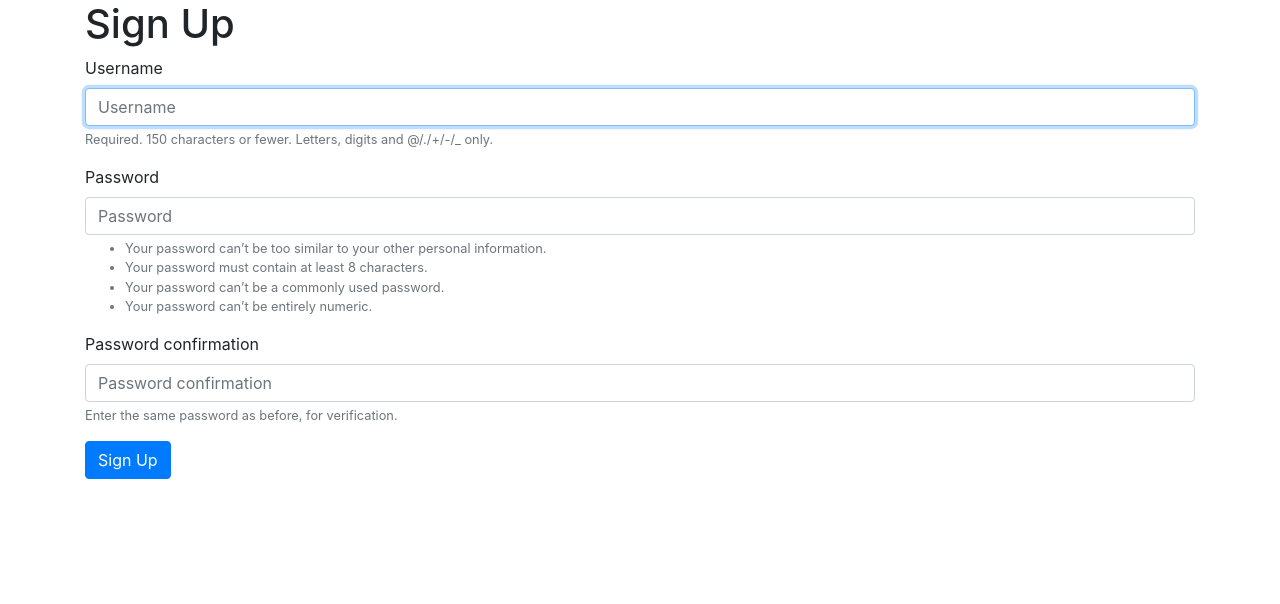
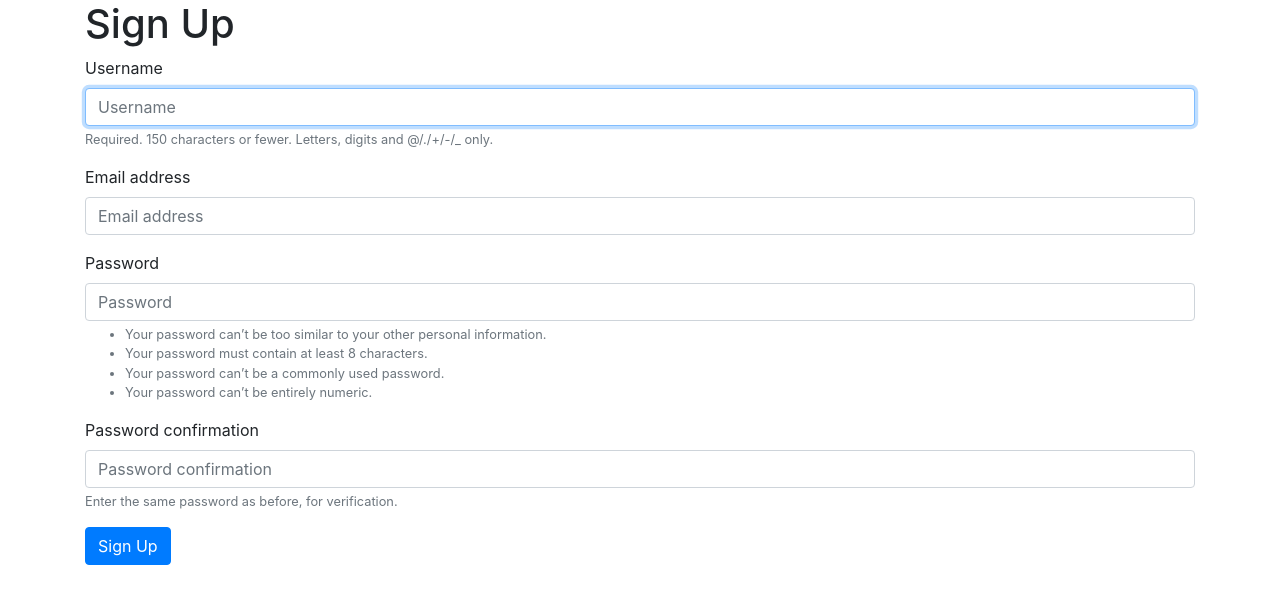
Before and after one commit to yogenns/libraryMgmtProject, a Django app: page /signup/ in a window 1280 px wide. Shown: the part 56-660 px from the top of the page. Run offline with Django 3.2, Linux system fonts and the light colour scheme; some libraries are stand-ins or nearby versions.

Commit message:
Task 2 - Add Sign Up Page

```diff
--- a/yogenLibrary/library_app/forms.py
+++ b/yogenLibrary/library_app/forms.py
@@ -5,10 +5,10 @@ from django.contrib.auth.forms import UserCreationForm
 class CreateUserForm(UserCreationForm):
 
     class Meta:
-        fields = ('username', 'email', 'password1', 'password2')
+        fields = ('username', 'email', 'password1')
         model = get_user_model()
 
-    def __init__(self, *args, **kwargs):
-        super().__init__(*args, **kawrgs)
-        self.fields['username'].label = 'Display Name'
-        self.fields['email'].label = 'Email Address'
+    # Use below to update Labels of fields on Sign Up Page
+    # def __init__(self, *args, **kwargs):
+    #    super().__init__(*args, **kwargs)
+    #    self.fields['email'].label = 'Email Address'
--- a/yogenLibrary/library_app/templates/library_app/login.html
+++ b/yogenLibrary/library_app/templates/library_app/login.html
@@ -6,7 +6,7 @@
     <form method="POST">
         {% csrf_token %}
         {% bootstrap_form form %}
-        <input type="submit" class="btn btn-default" value="Login">
+        <input type="submit" class="btn btn-primary" value="Login">
     </form>
 
 </div>
--- a/yogenLibrary/library_app/views.py
+++ b/yogenLibrary/library_app/views.py
@@ -10,6 +10,6 @@ class HomeView(TemplateView):
 
 
 class SignUp(CreateView):
-    form_class = forms.UserCreationForm
+    form_class = forms.CreateUserForm
     success_url = reverse_lazy('library_app:login')
     template_name = 'library_app/signup.html'
```
Also changed, not shown: yogenLibrary/db.sqlite3.
